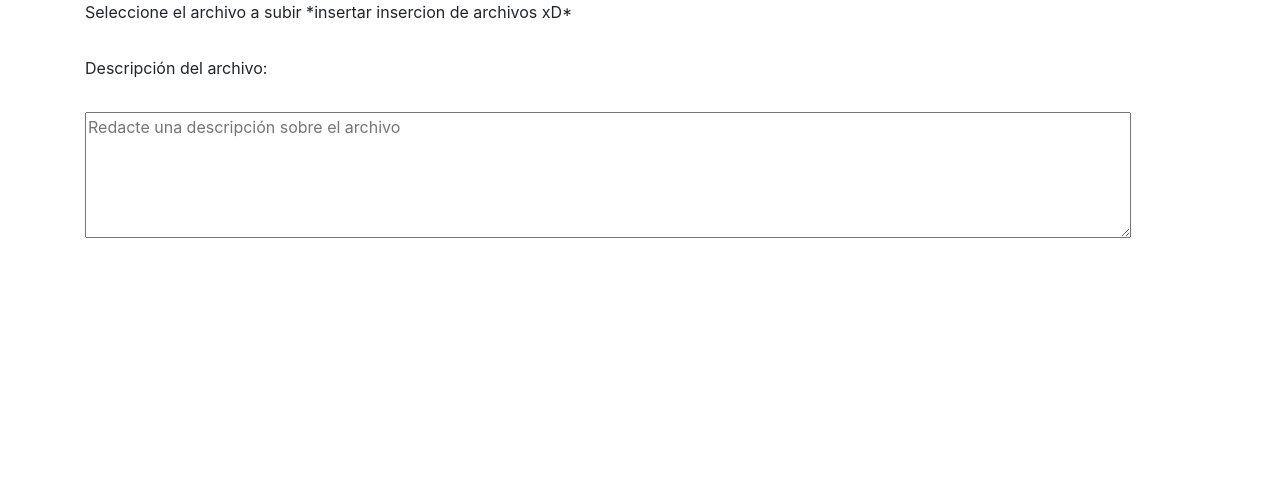
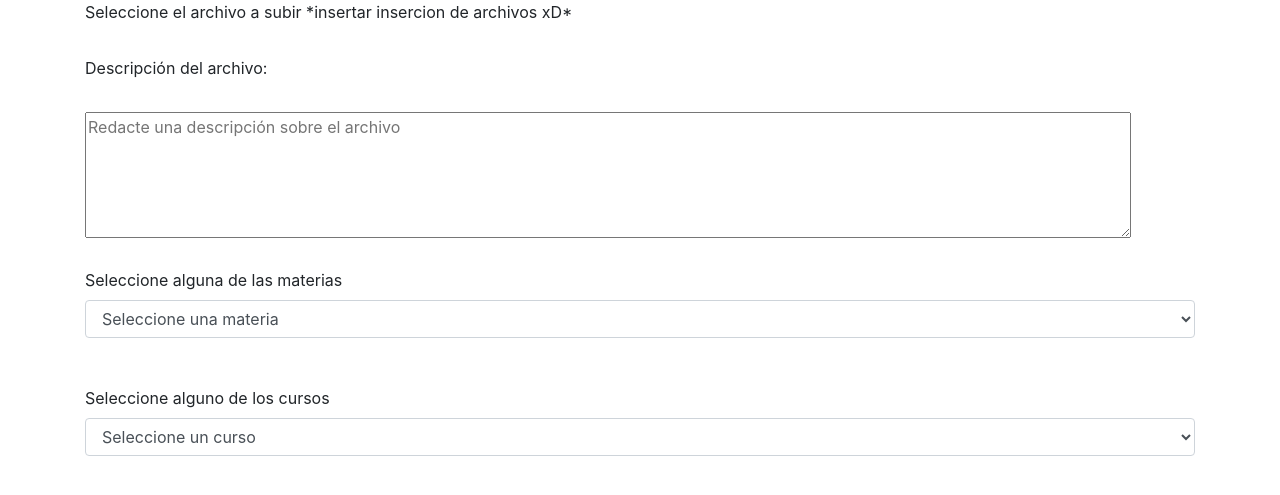
Before and after one commit to naamikaze/codice, a PHP site: page /subida.php in a window 1280 px wide. Shown: the top 495 px of the page. Run offline with PHP 8.4, Linux system fonts and the light colour scheme; some libraries are stand-ins or nearby versions.

Commit message:
Update subida.php

```diff
--- a/subida.php
+++ b/subida.php
@@ -17,7 +17,24 @@
         <label>Seleccione el archivo a subir *insertar insercion de archivos xD*</label><br><br>
 
         <label>Descripción del archivo:</label><br><br>
-        <textarea rows="5" cols="100" placeholder="Redacte una descripción sobre el archivo" id="desc"></textarea>
+        <textarea rows="5" cols="100" placeholder="Redacte una descripción sobre el archivo" id="desc"></textarea><br><br>
+
+        <label>Seleccione alguna de las materias</label><br>
+        <select class="form-control" id="materia">
+            <option value="no" disabled="disabled" selected="true">Seleccione una materia</option>
+            <option value="1">bombace</option>
+
+        </select><br><br>
+
+        <label>Seleccione alguno de los cursos</label><br>
+        <select class="form-control" id="curso">
+            <option value="no" disabled="disabled" selected="true">Seleccione un curso</option>
+            <option value="1">1</option>
+            <option value="2">2</option>
+            <option value="3">3</option>
+
+        </select>
+
 
     </div>
 
```
